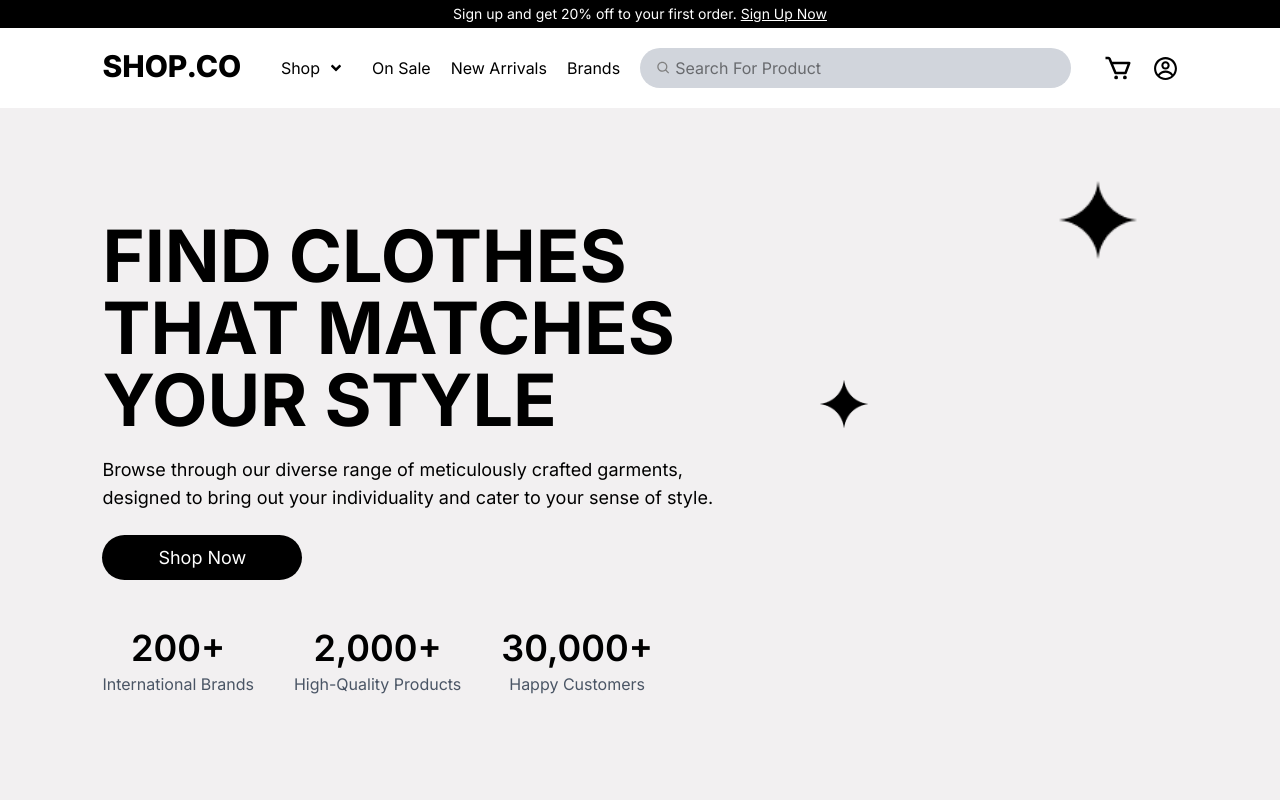
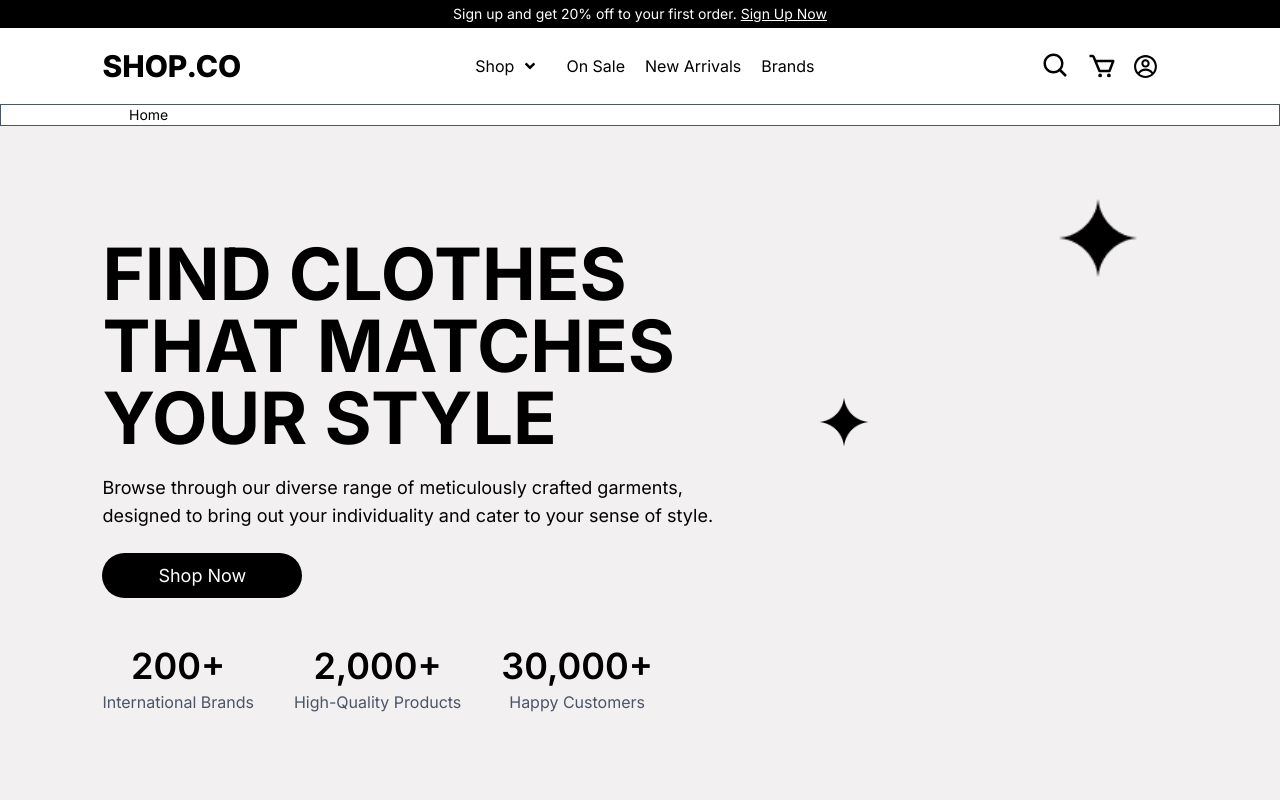
Before and after one commit to thedon-dev/clothing-store, a React (Vite) app: page / in a window 1280 px wide. Shown: the top 800 px of the page. Built offline with nearby package versions, Linux system fonts and the light colour scheme.

Commit message:
adding breadcumb

```diff
--- a/src/App.jsx
+++ b/src/App.jsx
@@ -5,6 +5,7 @@ import Header from "./components/Home/Header";
 import Footer from "./components/Footer";
 import LoginPage from "./pages/Login";
 import SignUp from "./pages/SignUp";
+import NavigationPointer from "./components/NavigationPointer";
 
 function App() {
   return (
--- a/src/components/Navbar.jsx
+++ b/src/components/Navbar.jsx
@@ -4,6 +4,7 @@ import { CgProfile } from "react-icons/cg";
 import { FaAngleDown, FaAngleUp } from "react-icons/fa";
 import { HiBars3BottomLeft } from "react-icons/hi2";
 import { Link, useNavigate } from "react-router-dom";
+import NavigationPointer from "./NavigationPointer";
 
 const Navbar = () => {
   const [selectedCategory, setSelectedCategory] = useState("");
@@ -73,13 +74,17 @@ const Navbar = () => {
     setDropDownOpen(false);
   };
   return (
+    <>
       <nav className="px-[5%] lg:px-[8%] py-5 z-50">
         {navOpen && (
           <div className="fixed inset-0 bg-black/50 backdrop-blur-md transition-all duration-300 z-30"></div>
         )}
-      <div className="2xl:container mx-auto flex justify-between">
+        <div className="2xl:container mx-auto flex justify-between items-center">
           <div>
-          <Link to="/" className="font-extrabold text-3xl uppercase">
+            <Link
+              to="/"
+              className="font-extrabold text-2xl lg:text-3xl uppercase"
+            >
               Shop.Co
             </Link>
           </div>
@@ -126,16 +131,17 @@ const Navbar = () => {
                   {lnk.name}
                 </Link>
               ))}
-            <div className="flex gap-1 items-center bg-gray-300 py-3 lg:py-2 px-4 rounded-full w-full lg:w-1/2">
-              <BiSearch color="gray" />
+            </div>
+          </div>
+          <div className="flex gap-4 items-center ms-auto me-5">
+            <div className="flex gap-1 items-center rounded-full lg:w-1/2">
+              <BiSearch color="black" className="rounded-full" size={30} />
               <input
                 type="text"
                 placeholder="Search For Product"
-                className="focus:outline-none w-full text-sm lg:text-base"
+                className="focus:outline-none w-full text-sm lg:text-base hidden"
               />
             </div>
-          </div>
-          <div className="flex gap-5 items-center mt-10 lg:mt-0">
             <Link to="" className="">
               <BiCart className="w-[30px] h-[30px]" />
             </Link>
@@ -143,16 +149,16 @@ const Navbar = () => {
               <CgProfile className="w-[25px] h-[25px]" />
             </Link>
           </div>
-        </div>
-
           <button
             className="lg:hidden cursor-pointer"
             onClick={() => setNavOpen(!navOpen)}
           >
-          <HiBars3BottomLeft size={45} />
+            <HiBars3BottomLeft size={40} />
           </button>
         </div>
       </nav>
+      <NavigationPointer />
+    </>
   );
 };
 
--- /dev/null
+++ b/src/components/NavigationPointer.jsx
@@ -0,0 +1,41 @@
+import React from "react";
+import { Link, useLocation } from "react-router-dom";
+
+const NavigationPointer = () => {
+  const location = useLocation();
+
+  const pathSegments = location.pathname
+    .split("/")
+    .filter((segment) => segment);
+
+  return (
+    <nav className="text-gray-600 text-sm px-[5%] lg:px-[10%] border bg-transparent">
+      <ul className="flex gap-2">
+        <li>
+          <Link to="/" className="hover:underline text-black">
+            Home
+          </Link>
+        </li>
+
+        {pathSegments.length > 0 && <li>&gt;</li>}
+
+        {pathSegments.map((segment, index) => {
+          const url = "/" + pathSegments.slice(0, index + 1).join("/");
+
+          return (
+            <React.Fragment key={url}>
+              <li>
+                <Link to={url} className="hover:underline capitalize">
+                  {segment.replace("-", " ")}
+                </Link>
+              </li>
+              {index < pathSegments.length - 1 && <li>&gt;</li>}
+            </React.Fragment>
+          );
+        })}
+      </ul>
+    </nav>
+  );
+};
+
+export default NavigationPointer;
```
Lines whose indentation alone changed are shown as unchanged.
